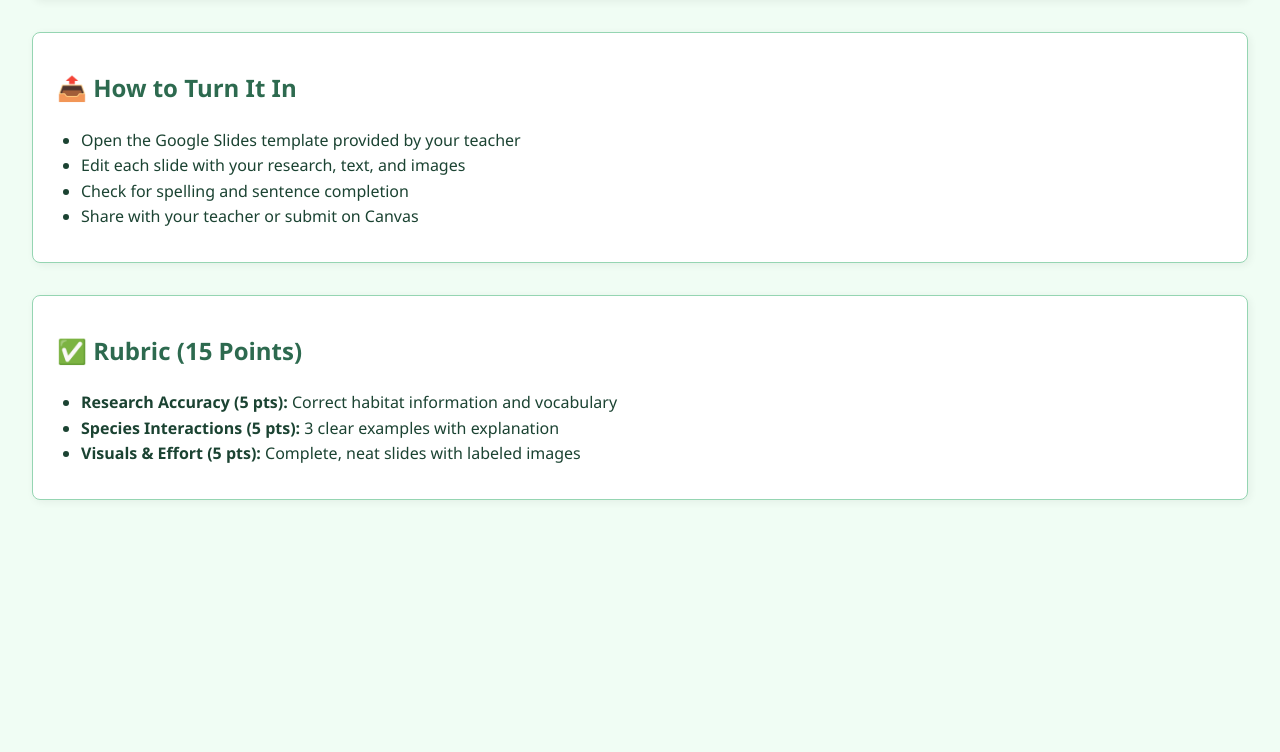
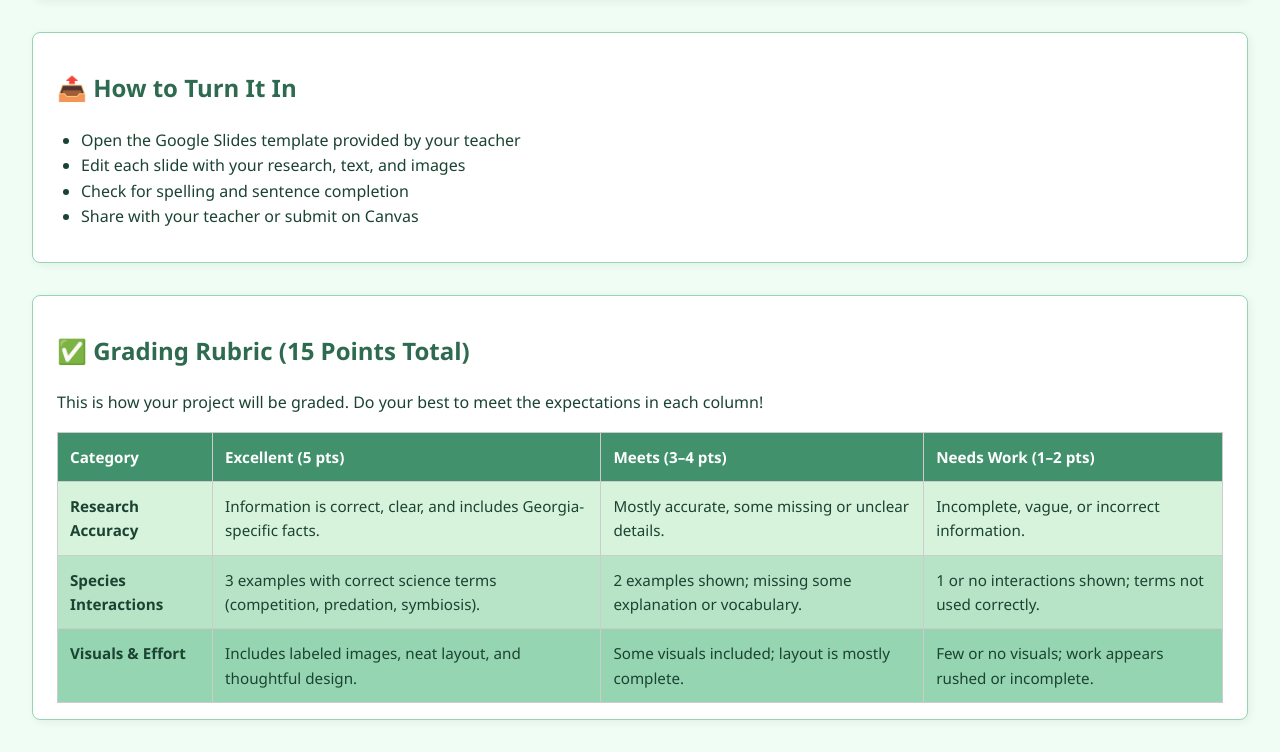
Before and after one commit to Raigor2/EnvSci, a plain HTML site: page task.html in a window 1280 px wide. Shown: the part 1514-2266 px from the top of the page. Before the commit the page ends 2046 px from the top, so only its background shows below. Drawn offline with Linux system fonts and the light colour scheme.

Commit message:
Update task.html

```diff
--- a/task.html
+++ b/task.html
@@ -57,6 +57,29 @@
     .sources a:hover {
       text-decoration: underline;
     }
+
+    table {
+      width: 100%;
+      border-collapse: collapse;
+      margin-top: 1rem;
+      font-size: 0.95rem;
+    }
+
+    table th, table td {
+      padding: 0.75rem;
+      border: 1px solid #ccc;
+      text-align: left;
+      vertical-align: top;
+    }
+
+    table th {
+      background-color: #40916c;
+      color: white;
+    }
+
+    tr:nth-child(1) td { background-color: #d8f3dc; }
+    tr:nth-child(2) td { background-color: #b7e4c7; }
+    tr:nth-child(3) td { background-color: #95d5b2; }
   </style>
 </head>
 <body>
@@ -129,12 +152,39 @@
   </div>
 
   <div class="section">
-    <h2>✅ Rubric (15 Points)</h2>
-    <ul>
-      <li><strong>Research Accuracy (5 pts):</strong> Correct habitat information and vocabulary</li>
-      <li><strong>Species Interactions (5 pts):</strong> 3 clear examples with explanation</li>
-      <li><strong>Visuals & Effort (5 pts):</strong> Complete, neat slides with labeled images</li>
-    </ul>
+    <h2>✅ Grading Rubric (15 Points Total)</h2>
+    <p>This is how your project will be graded. Do your best to meet the expectations in each column!</p>
+
+    <table>
+      <thead>
+        <tr>
+          <th>Category</th>
+          <th>Excellent (5 pts)</th>
+          <th>Meets (3–4 pts)</th>
+          <th>Needs Work (1–2 pts)</th>
+        </tr>
+      </thead>
+      <tbody>
+        <tr>
+          <td><strong>Research Accuracy</strong></td>
+          <td>Information is correct, clear, and includes Georgia-specific facts.</td>
+          <td>Mostly accurate, some missing or unclear details.</td>
+          <td>Incomplete, vague, or incorrect information.</td>
+        </tr>
+        <tr>
+          <td><strong>Species Interactions</strong></td>
+          <td>3 examples with correct science terms (competition, predation, symbiosis).</td>
+          <td>2 examples shown; missing some explanation or vocabulary.</td>
+          <td>1 or no interactions shown; terms not used correctly.</td>
+        </tr>
+        <tr>
+          <td><strong>Visuals & Effort</strong></td>
+          <td>Includes labeled images, neat layout, and thoughtful design.</td>
+          <td>Some visuals included; layout is mostly complete.</td>
+          <td>Few or no visuals; work appears rushed or incomplete.</td>
+        </tr>
+      </tbody>
+    </table>
   </div>
 
 </body>
```
